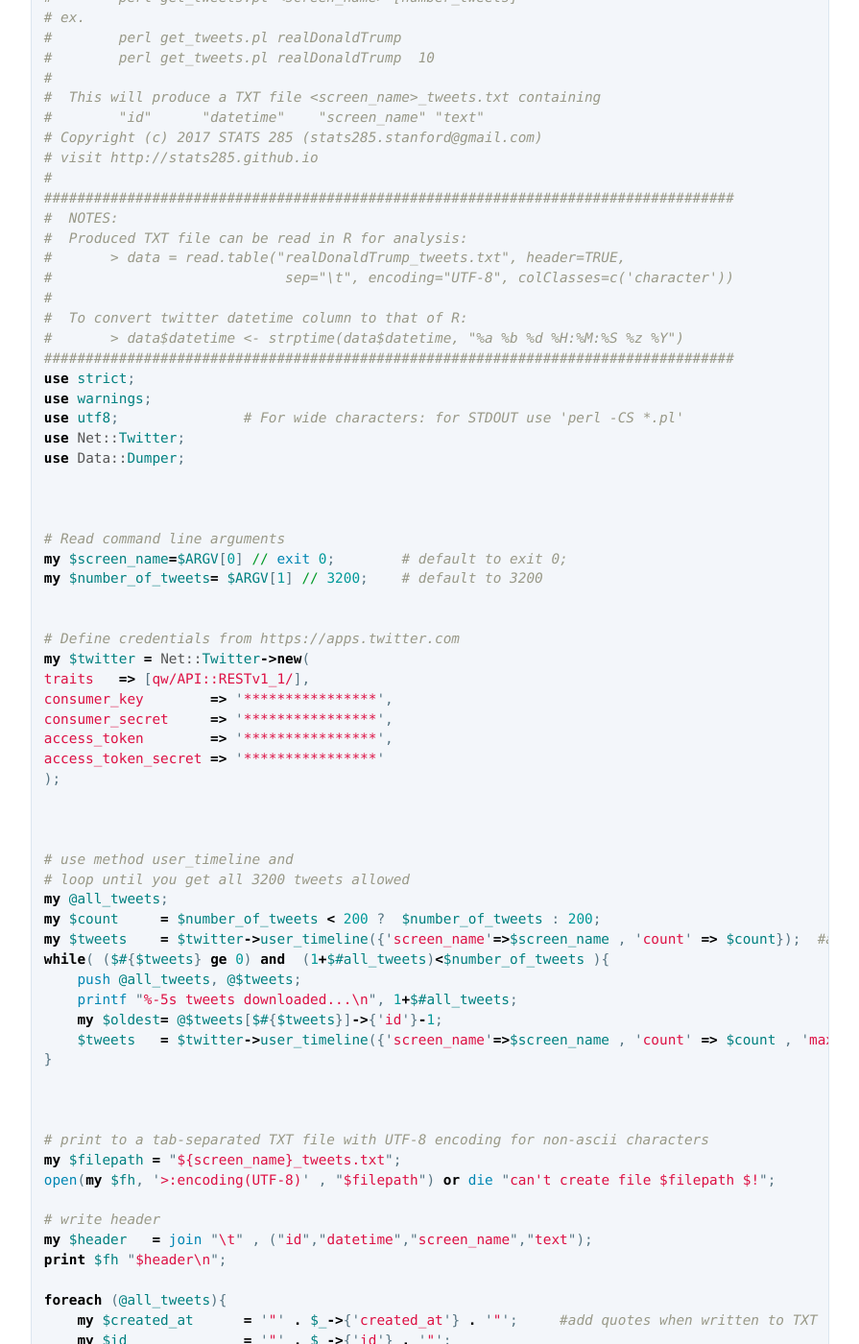
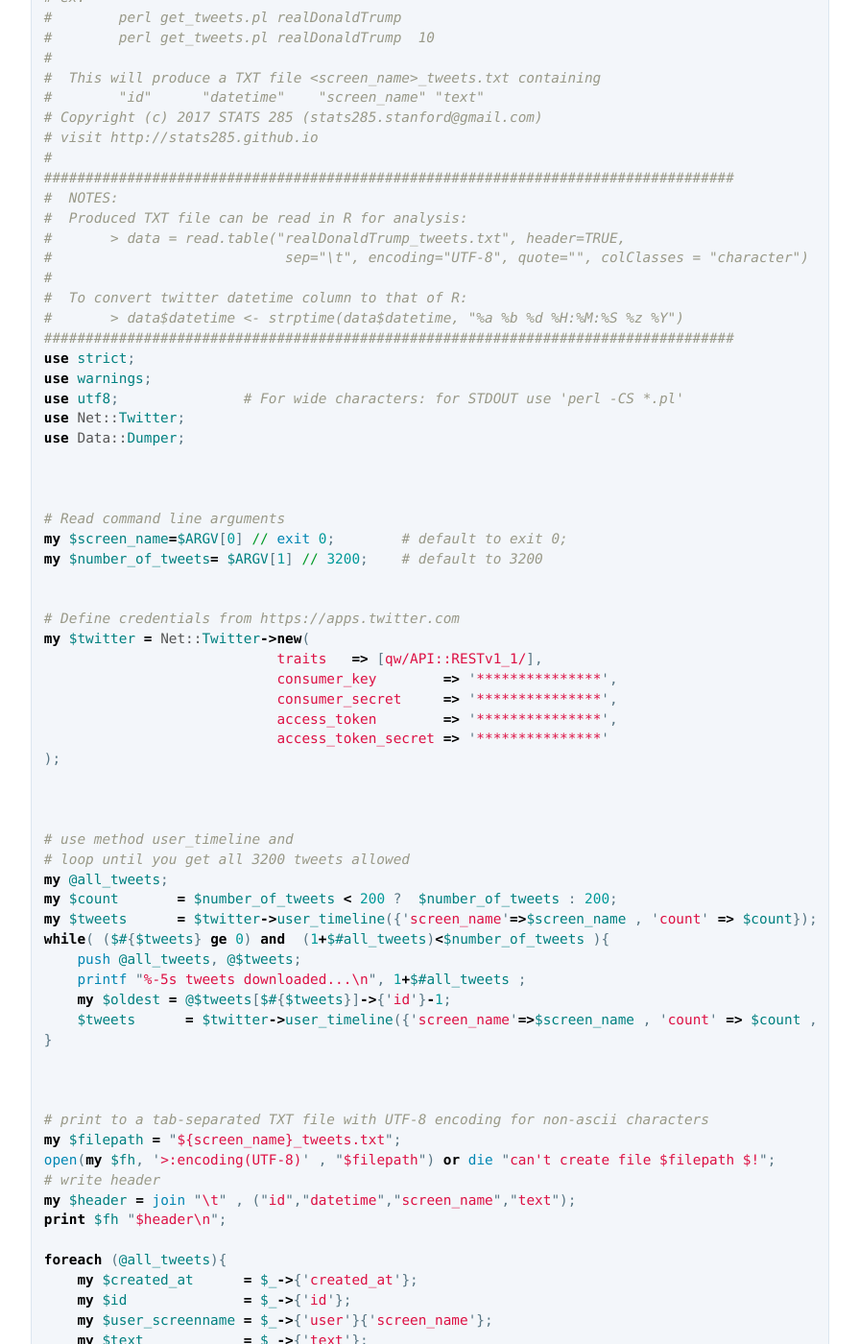
Before and after one commit to stats285/stats285.github.io, a Jekyll site: the page built from perl-tutorial/get_tweets.md, in a window 1280 px wide and 1400 px high, scrolled down 516 px. Shown: the whole window at 96% size, without its empty margins (192-1087 px from the left). Built offline with Jekyll 4.4.1, drawn with Linux system fonts in a browser that asks for light colours; the repository's description, which GitHub fills in, is left out; some of the changed text lies outside the part shown.

Commit message:
changed file

````diff
--- a/perl-tutorial/get_tweets.md
+++ b/perl-tutorial/get_tweets.md
@@ -3,7 +3,6 @@
 ---
 
 ```perl
-
 #!/usr/bin/perl
 # usage:
 #        perl get_tweets.pl <screen_name> [number_tweets]
@@ -20,7 +19,7 @@
 #  NOTES:
 #  Produced TXT file can be read in R for analysis:
 #       > data = read.table("realDonaldTrump_tweets.txt", header=TRUE,
-#                            sep="\t", encoding="UTF-8", colClasses=c('character'))
+#                            sep="\t", encoding="UTF-8", quote="", colClasses = "character")
 #
 #  To convert twitter datetime column to that of R:
 #       > data$datetime <- strptime(data$datetime, "%a %b %d %H:%M:%S %z %Y")
@@ -40,11 +39,11 @@
 
 # Define credentials from https://apps.twitter.com
 my $twitter = Net::Twitter->new(
-traits   => [qw/API::RESTv1_1/],
-consumer_key        => '****************',
-consumer_secret     => '****************',
-access_token        => '****************',
-access_token_secret => '****************'
+                            traits   => [qw/API::RESTv1_1/],
+                            consumer_key        => '***************',
+                            consumer_secret     => '***************',
+                            access_token        => '***************',
+                            access_token_secret => '***************'
 );
 
 
@@ -52,13 +51,13 @@
 # use method user_timeline and
 # loop until you get all 3200 tweets allowed
 my @all_tweets;
-my $count     = $number_of_tweets < 200 ?  $number_of_tweets : 200;
-my $tweets    = $twitter->user_timeline({'screen_name'=>$screen_name , 'count' => $count});  #arrayRef
+my $count       = $number_of_tweets < 200 ?  $number_of_tweets : 200;
+my $tweets      = $twitter->user_timeline({'screen_name'=>$screen_name , 'count' => $count});  #arrayRef
 while( ($#{$tweets} ge 0) and  (1+$#all_tweets)<$number_of_tweets ){
     push @all_tweets, @$tweets;
-    printf "%-5s tweets downloaded...\n", 1+$#all_tweets;
-    my $oldest= @$tweets[$#{$tweets}]->{'id'}-1;
-    $tweets   = $twitter->user_timeline({'screen_name'=>$screen_name , 'count' => $count , 'max_id'=>$oldest});
+    printf "%-5s tweets downloaded...\n", 1+$#all_tweets ;
+    my $oldest = @$tweets[$#{$tweets}]->{'id'}-1;
+    $tweets      = $twitter->user_timeline({'screen_name'=>$screen_name , 'count' => $count , 'max_id'=>$oldest});
 }
 
 
@@ -66,16 +65,15 @@
 # print to a tab-separated TXT file with UTF-8 encoding for non-ascii characters
 my $filepath = "${screen_name}_tweets.txt";
 open(my $fh, '>:encoding(UTF-8)' , "$filepath") or die "can't create file $filepath $!";
-
 # write header
-my $header   = join "\t" , ("id","datetime","screen_name","text");
+my $header = join "\t" , ("id","datetime","screen_name","text");
 print $fh "$header\n";
 
 foreach (@all_tweets){
-    my $created_at      = '"' . $_->{'created_at'} . '"';     #add quotes when written to TXT
-    my $id              = '"' . $_->{'id'} . '"';
-    my $user_screenname = '"' . $_->{'user'}{'screen_name'} . '"';
-    my $text            = '"' . $_->{'text'} . '"';
+    my $created_at      = $_->{'created_at'};
+    my $id              = $_->{'id'};
+    my $user_screenname = $_->{'user'}{'screen_name'};
+    my $text            = $_->{'text'};
     $text =~ s/[\n\r\t]/ /g;                  #replace new lines/tabs in text with space.
     my $record = join "\t" , ($id,$created_at,$user_screenname,$text);
     print $fh "$record\n";    # print to $fh
@@ -83,7 +81,6 @@
 
 close $fh;
 
-
 1;
 
 ```
````
Also changed, not shown: 1 other file.
